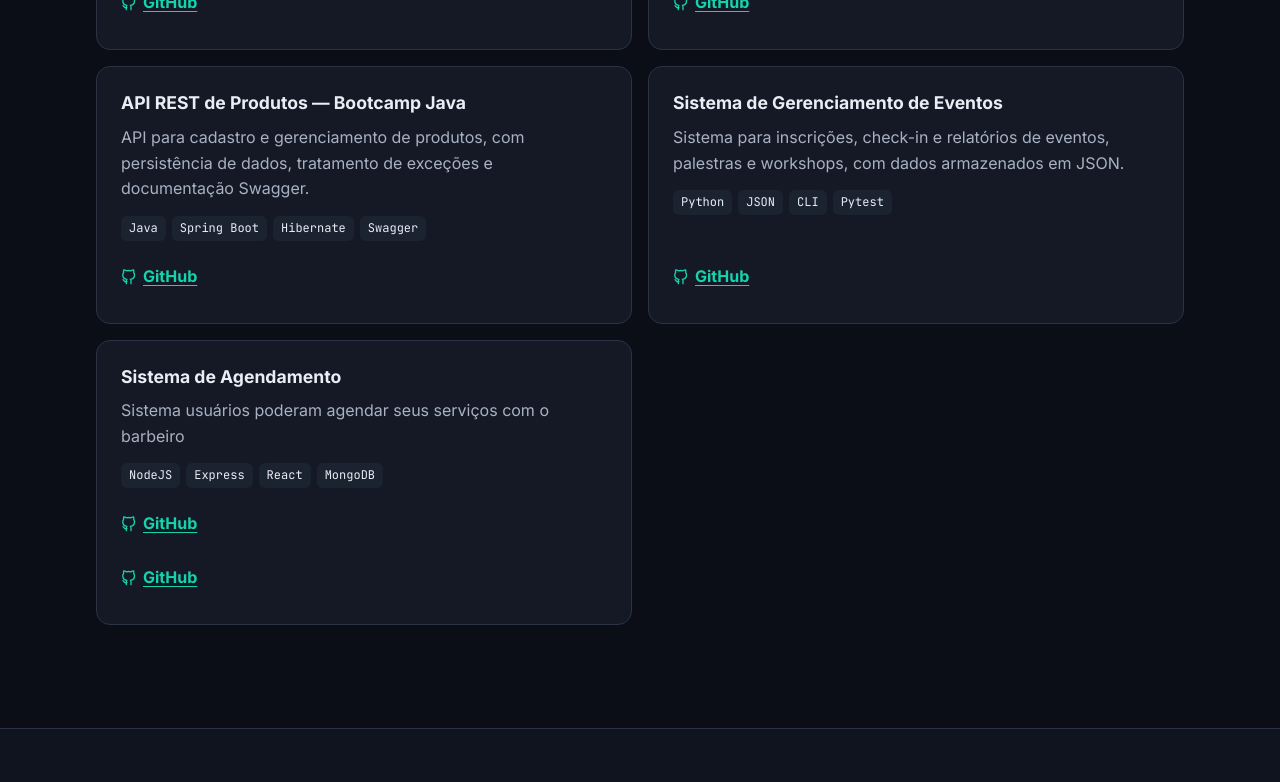
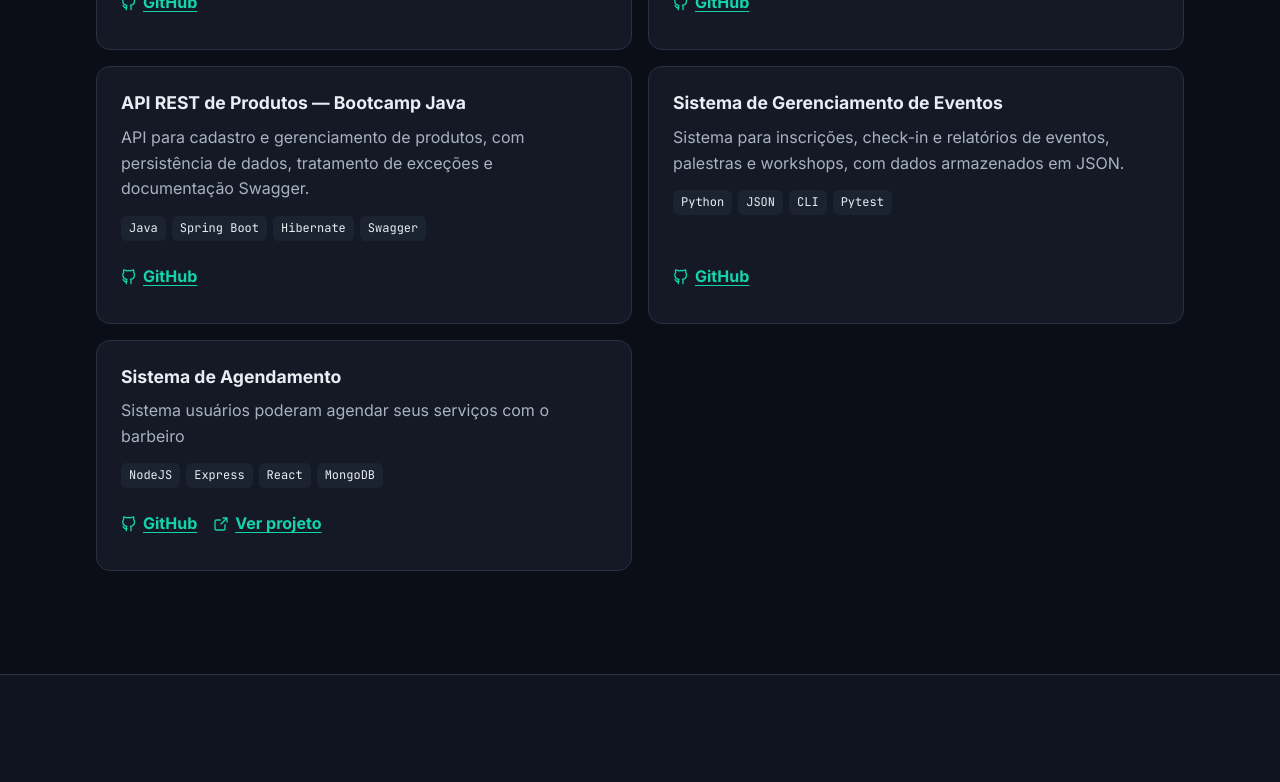
Before and after one commit to limaamorim/Portfolio, a React (Vite) app: page / in a window 1280 px wide. Shown: the part 2332-3114 px from the top of the page. Built offline with nearby package versions, Linux system fonts and the light colour scheme.

Commit message:
fix: alinha os links de GitHub e de projeto nos cartões

```diff
--- a/src/componentes/Icone.tsx
+++ b/src/componentes/Icone.tsx
@@ -22,6 +22,7 @@ const desenhos = {
   </>,
   formacao: <path d="M22 10 12 5 2 10l10 5 10-5Zm-4 2v5c-3 3-9 3-12 0v-5m16-2v6" />,
   github: <path d="M9 19c-4.3 1.4-4.3-2.5-6-3m12 6v-3.9a3.4 3.4 0 0 0-.9-2.6c3-.3 6.2-1.5 6.2-6.8a5.3 5.3 0 0 0-1.4-3.7 4.9 4.9 0 0 0-.1-3.7S17.6 1 15 2.7a13.4 13.4 0 0 0-7 0C5.4 1 4.2 1.3 4.2 1.3A4.9 4.9 0 0 0 4.1 5a5.3 5.3 0 0 0-1.4 3.7c0 5.3 3.2 6.5 6.2 6.8a3.4 3.4 0 0 0-.9 2.6V22" />,
+  linkExterno: <path d="M15 3h6v6m0-6-9 9m6 1v6a2 2 0 0 1-2 2H5a2 2 0 0 1-2-2V8a2 2 0 0 1 2-2h6" />,
   linkedin: <>
     <path d="M16 8a6 6 0 0 1 6 6v7h-4v-7a2 2 0 0 0-4 0v7h-4v-7a6 6 0 0 1 6-6Z" />
     <path d="M2 9h4v12H2z" />
--- a/src/secoes/Projetos.css
+++ b/src/secoes/Projetos.css
@@ -44,13 +44,18 @@
   font: 0.75rem/1.4 var(--fonte-mono);
 }
 
+.projetos__links {
+  display: flex;
+  flex-wrap: wrap;
+  gap: 0 1rem;
+  margin-top: auto;
+}
+
 .projetos__link {
   display: inline-flex;
   align-items: center;
-  align-self: flex-start;
   gap: 0.375rem;
   min-height: 2.75rem;
-  margin-top: auto;
   font-weight: 650;
 }
 
--- a/src/secoes/Projetos.tsx
+++ b/src/secoes/Projetos.tsx
@@ -19,7 +19,9 @@ export default function Projetos() {
               {projeto.tecnologias.map((tecnologia) => <li key={tecnologia}>{tecnologia}</li>)}
             </ul>
 
-            {/* O cartão exibe o link apenas quando o projeto tem repositório cadastrado. */}
+            {/* Agrupa os links opcionais em uma linha dentro do cartão. */}
+            {(projeto.linkGithub || projeto.linkProjeto) && (
+              <div className="projetos__links">
                 {projeto.linkGithub && (
                   <a
                     className="projetos__link"
@@ -30,18 +32,17 @@ export default function Projetos() {
                   </a>
                 )}
 
-             {/* O cartão exibe o link apenas quando o projeto tem repositório cadastrado. */}
                 {projeto.linkProjeto && (
                   <a
                     className="projetos__link"
                     href={projeto.linkProjeto}
-                aria-label={`GitHub de ${projeto.nome}`}
+                    aria-label={`Ver projeto: ${projeto.nome}`}
                   >
-                <Icone nome="github" tamanho={16} /> GitHub
+                    <Icone nome="linkExterno" tamanho={16} /> Ver projeto
                   </a>
                 )}
-
-
+              </div>
+            )}
           </li>
         ))}
       </ul>
```
Lines whose indentation alone changed are shown as unchanged.
